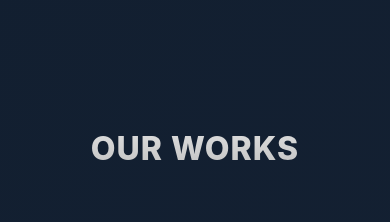
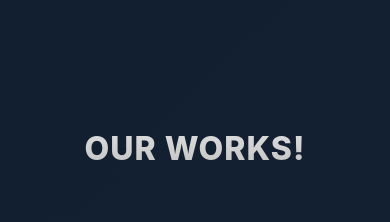
Before and after one commit to AzamSiddiq/hawc-website, a React (Vite) app: page / in a window 390 px wide. Shown: the part 3120-3342 px from the top of the page. Built offline with nearby package versions, Linux system fonts and the light colour scheme.

Commit message:
Update mobile menu and SEO

```diff
--- a/src/App.jsx
+++ b/src/App.jsx
@@ -268,7 +268,7 @@ const Facilities = () => (
 
 const Portfolio = () => (
   <section id="works" className="section-padding container">
-    <h2 className="section-title">Our Works</h2>
+    <h2 className="section-title">Our Works!</h2>
     <div className="portfolio-grid">
       {projectData.map(project => (
         <VideoPortfolioItem key={project.id} project={project} />
```
